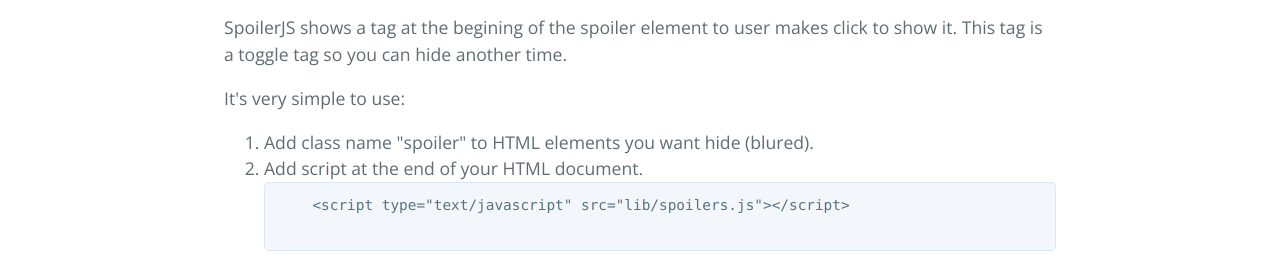
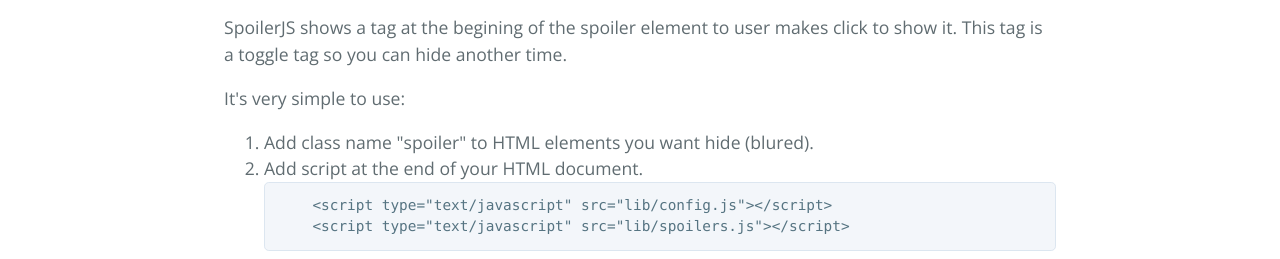
Before and after one commit to anvius/Spoilers, a plain HTML site: page index.html in a window 1280 px wide. Shown: the part 541-800 px from the top of the page. Drawn offline with nearby package versions, Linux system fonts and the light colour scheme.

Commit message:
Index demo link changed and added config.js reference

```diff
--- a/index.html
+++ b/index.html
@@ -31,14 +31,13 @@
 <ol>
 <li>Add class name "spoiler" to HTML elements you want hide (blured).</li>
 <li>Add script at the end of your HTML document.
-<pre><code>    &lt;script type="text/javascript" src="lib/spoilers.js"&gt;&lt;/script&gt;
-
-</code></pre>
+<pre><code>    &lt;script type="text/javascript" src="lib/config.js"&gt;&lt;/script&gt;
+    &lt;script type="text/javascript" src="lib/spoilers.js"&gt;&lt;/script&gt;</code></pre>
 </li>
 <li>That's all. :)</li>
 </ol>
 
-<p><a href="http://villamarin.github.io/Spoilers/examples/text.html">Demo</a></p>
+<p><a href="http://villamarin.github.io/Spoilers/demo">Demo</a></p>
 
       <footer class="site-footer">
         <span class="site-footer-owner"><a href="https://github.com/villamarin/Spoilers">Spoilers</a> is maintained by <a href="https://github.com/villamarin">villamarin</a>.</span>
```
